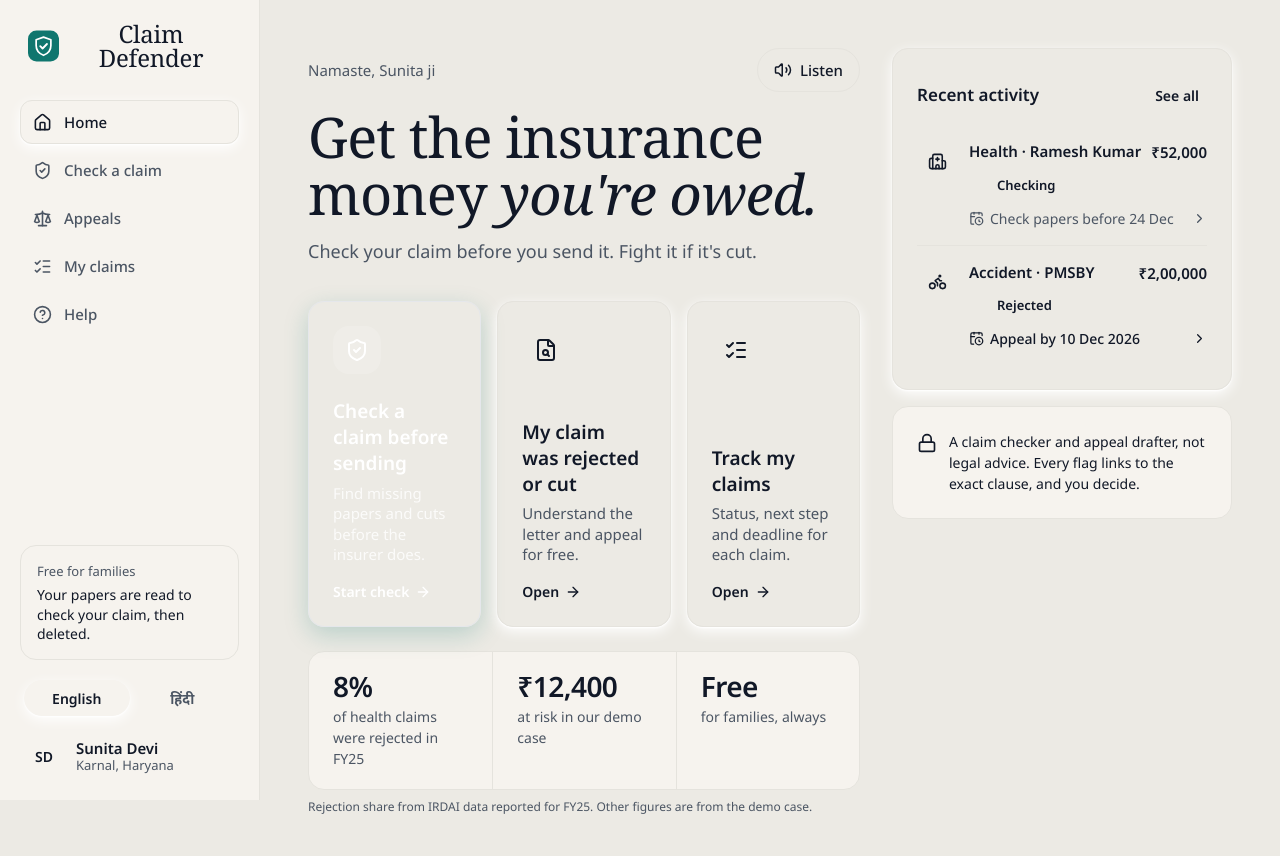
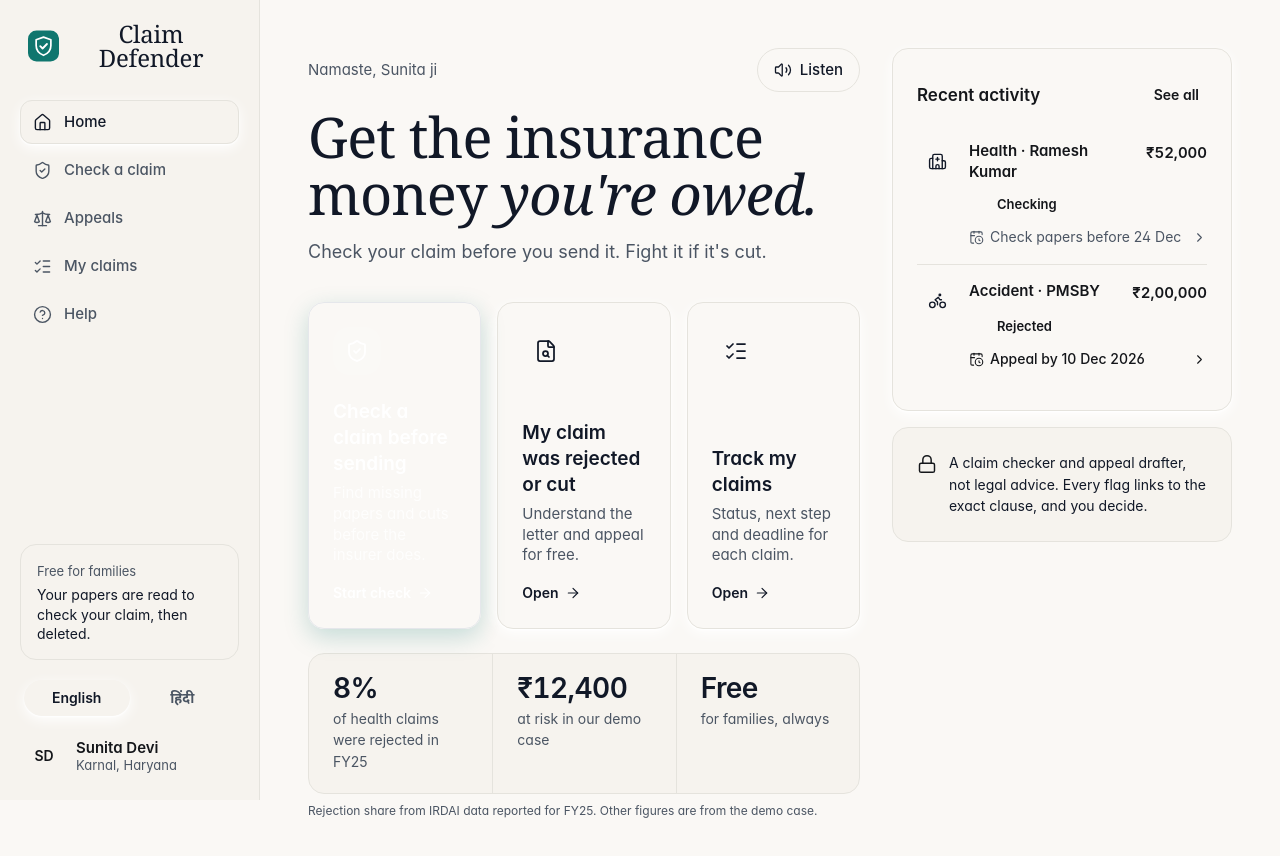
Before and after one commit to hussainrehan170/Claim-Defender, a React (Vite) app: page / in a window 1280 px wide. Shown: the top 856 px of the page. Built offline with nearby package versions, Linux system fonts and the light colour scheme.

Commit message:
Update styles for responsive v2 design

```diff
--- a/src/index.css
+++ b/src/index.css
@@ -3,40 +3,30 @@
 @tailwind utilities;
 
 :root { color-scheme: light; }
-html, body { background: #ECEAE4; }
-body { margin: 0; font-family: "Noto Sans", "Noto Sans Devanagari", system-ui, sans-serif; font-size: 18px; line-height: 1.5; color: #111827; -webkit-font-smoothing: antialiased; }
-*:focus-visible { outline: 3px solid #1E3A8A; outline-offset: 2px; border-radius: 8px; }
+html, body { background: #FAF8F5; }
+body { margin: 0; font-family: Inter, "Noto Sans Devanagari", system-ui, sans-serif; font-size: 16px; line-height: 1.55; color: #14161A; -webkit-font-smoothing: antialiased; font-feature-settings: "cv11", "ss01"; }
+.num { font-variant-numeric: tabular-nums; font-feature-settings: "tnum"; }
+*:focus-visible { outline: 2px solid #0F766E; outline-offset: 2px; }
 button { -webkit-tap-highlight-color: transparent; }
+svg.lucide[stroke-width="2"] { stroke-width: 1.75; }
 
-@keyframes screenIn { from { opacity: 0; transform: translateX(14px); } to { opacity: 1; transform: none; } }
-@keyframes screenBack { from { opacity: 0; transform: translateX(-14px); } to { opacity: 1; transform: none; } }
-.screen-in { animation: screenIn 250ms ease-out both; }
-.screen-back { animation: screenBack 250ms ease-out both; }
+.lift { transition: transform 200ms ease, box-shadow 200ms ease, border-color 200ms ease; }
+@media (hover: hover) { .lift:hover { transform: translateY(-2px); box-shadow: 0 2px 4px rgba(20,22,26,.05), 0 12px 28px rgba(20,22,26,.08); } }
 
-@keyframes popIn { 0% { transform: scale(.6); opacity: 0; } 70% { transform: scale(1.1); } 100% { transform: scale(1); opacity: 1; } }
+@keyframes pageIn { from { opacity: 0; transform: translateY(8px); } to { opacity: 1; transform: none; } }
+.page-in { animation: pageIn 240ms ease-out both; }
+@keyframes popIn { 0% { transform: scale(.5); opacity: 0; } 70% { transform: scale(1.12); } 100% { transform: scale(1); opacity: 1; } }
 .pop { animation: popIn 300ms ease-out both; }
-
-@keyframes ring { 0% { transform: scale(1); opacity: .45; } 100% { transform: scale(1.6); opacity: 0; } }
-.listening::before, .listening::after { content: ""; position: absolute; inset: 0; border-radius: 9999px; background: #1E3A8A; animation: ring 1.2s ease-out infinite; z-index: -1; }
-.listening::after { animation-delay: .6s; }
-
-@keyframes breathe { 0%,100% { transform: scale(1); } 50% { transform: scale(1.06); } }
-.breathe { animation: breathe 2.4s ease-in-out infinite; }
-
 @keyframes spin { to { transform: rotate(360deg); } }
 .spin { animation: spin 1s linear infinite; }
-
 @keyframes flash { 0% { opacity: 0; } 20% { opacity: .9; } 100% { opacity: 0; } }
 .flash { animation: flash 350ms ease-out both; }
-
-@keyframes slideUp { from { transform: translateY(100%); } to { transform: none; } }
-.sheet { animation: slideUp 260ms ease-out both; }
 @keyframes fadeIn { from { opacity: 0; } to { opacity: 1; } }
 .fade { animation: fadeIn 200ms ease-out both; }
-
-@keyframes toastIn { from { opacity: 0; transform: translate(-50%, 10px); } to { opacity: 1; transform: translate(-50%, 0); } }
-.toast { animation: toastIn 220ms ease-out both; }
-
+@keyframes rise { from { opacity: 0; transform: translateY(12px); } to { opacity: 1; transform: none; } }
+.rise { animation: rise 260ms ease-out both; }
+@keyframes toastIn { from { opacity: 0; transform: translate(-50%, 8px); } to { opacity: 1; transform: translate(-50%, 0); } }
+.toast { animation: toastIn 200ms ease-out both; }
 .no-scrollbar::-webkit-scrollbar { display: none; }
 .no-scrollbar { scrollbar-width: none; }
 
```
